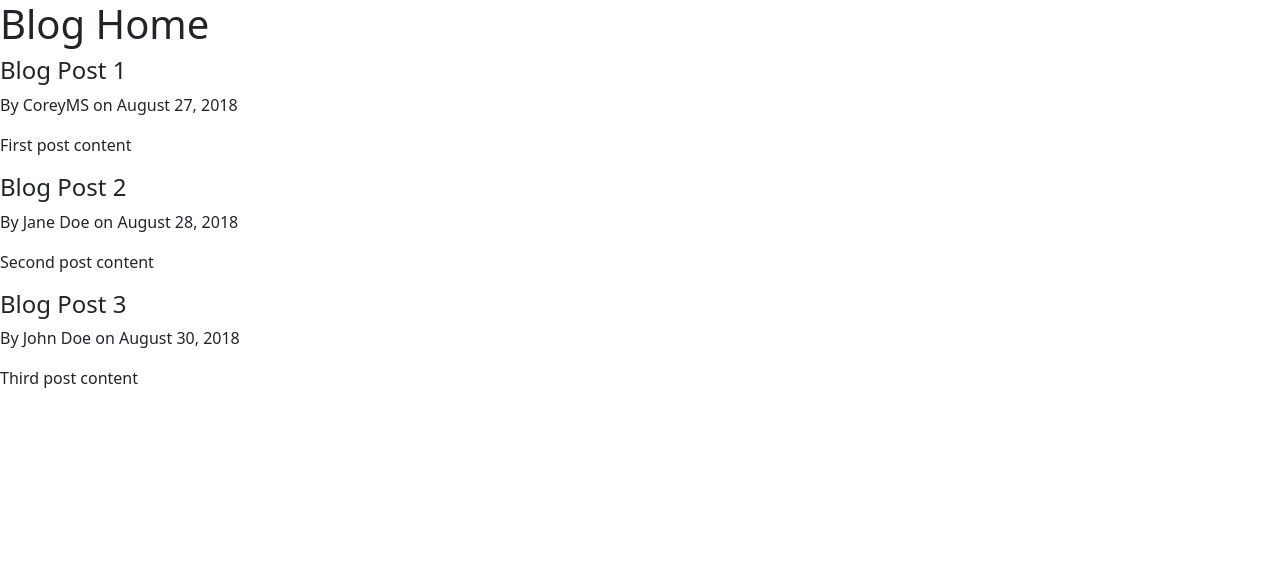
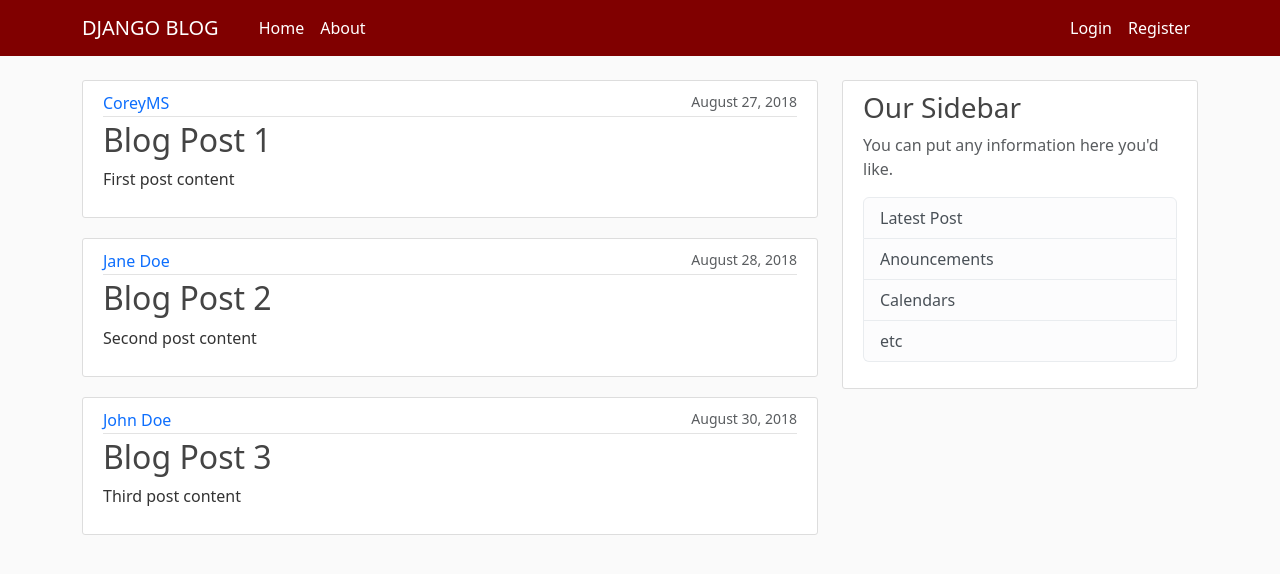
Before and after one commit to mfatir-y/web-app-django, a Django app: page / in a window 1280 px wide. Shown: the top 574 px of the page. Run offline with Django 5.2, Linux system fonts and the light colour scheme.

Commit message:
Styled base.html and added static folder for css files in blog app

```diff
--- /dev/null
+++ b/blog/static/blog/main.css
@@ -0,0 +1,101 @@
+body {
+    background: #fafafa;
+    color: #333333;
+    margin-top: 5rem;
+}
+
+h1, h2, h3, h4, h5, h6 {
+  color: #444444;
+}
+
+ul {
+  margin: 0;
+}
+
+#navbarToggle {
+  display: flex;
+  flex-direction: row;
+  justify-content: space-between;
+}
+
+.navbar-brand {
+  margin-right: 2rem;
+}
+
+.bg-steel {
+  background-color: maroon;
+}
+
+.site-header .navbar-nav .nav-link {
+  color: #ffffff;
+}
+
+.site-header .navbar-nav .nav-link:hover {
+  color: #b0b0b0;
+}
+
+.site-header .navbar-nav .nav-link.active {
+  font-weight: 500;
+}
+
+.content-section {
+  background: #ffffff;
+  padding: 10px 20px;
+  border: 1px solid #dddddd;
+  border-radius: 3px;
+  margin-bottom: 20px;
+}
+
+.article-title {
+  color: #444444;
+}
+
+a.article-title:hover {
+  color: #428bca;
+  text-decoration: none;
+}
+
+.article-content {
+  white-space: pre-line;
+}
+
+.article-img {
+  height: 65px;
+  width: 65px;
+  margin-right: 16px;
+}
+
+.article-metadata {
+  padding-bottom: 1px;
+  margin-bottom: 4px;
+  border-bottom: 1px solid #e3e3e3;
+  display: flex;
+  flex-direction: row;
+  justify-content: space-between;
+}
+
+.article-metadata a:hover {
+  color: #333;
+  text-decoration: none;
+}
+
+.article-svg {
+  width: 25px;
+  height: 25px;
+  vertical-align: middle;
+}
+
+.account-img {
+  height: 125px;
+  width: 125px;
+  margin-right: 20px;
+  margin-bottom: 16px;
+}
+
+.account-heading {
+  font-size: 2.5rem;
+}
+
+a {
+  text-decoration: none;
+}
--- a/blog/templates/blog/base.html
+++ b/blog/templates/blog/base.html
@@ -1,3 +1,4 @@
+{% load static %}
 <!DOCTYPE html>
 <html lang="en">
 <head>
@@ -9,8 +10,52 @@
         <title>Django Blog</title>
     {% endif %}
     <link href="https://cdn.jsdelivr.net/npm/bootstrap@5.3.3/dist/css/bootstrap.min.css" rel="stylesheet" integrity="sha384-QWTKZyjpPEjISv5WaRU9OFeRpok6YctnYmDr5pNlyT2bRjXh0JMhjY6hW+ALEwIH" crossorigin="anonymous">
+    <link rel="stylesheet" href="{% static 'blog/main.css' %}" type="text/css">
 </head>
 <body>
-    {% block content %}{% endblock content %}
+    <header class="site-header">
+        <nav class="navbar navbar-expand-md navbar-dark bg-steel fixed-top">
+            <div class="container">
+                <a href="{% url 'blog-home' %}" class="navbar-brand mr-4">DJANGO BLOG</a>
+                <button class="navbar-toggler" type="button" data-toggle="collapse" data-target="#navbarToggle" aria-controls="navbarToggle" aria-expanded="false" aria-label="Toggle navigation">
+                    <span class="navbar-toggler-icon"></span>
+                </button>
+                <div class="collapse navbar-collapse" id="navbarToggle">
+                    <div class="navbar-nav mr-auto">
+                        <a href="{% url 'blog-home' %}" class="nav-item nav-link">Home</a>
+                        <a href="{% url 'blog-about' %}" class="nav-item nav-link">About</a>
+                    </div>
+
+                    <div class="navbar-nav">
+                        <a href="#" class="nav-item nav-link">Login</a>
+                        <a href="#" class="nav-item nav-link">Register</a>
+                    </div>
+                </div>
+            </div>
+        </nav>
+    </header>
+    <main class="container">
+        <div class="row">
+            <div class="col-md-8">
+                {% block content %}{% endblock content %}
+            </div>
+            <div class="col-md-4">
+                <div class="content-section">
+                    <h3>Our Sidebar</h3>
+                    <p class='text-muted'>You can put any information here you'd like.
+                        <ul class="list-group">
+                            <li class="list-group-item list-group-item-light">Latest Post</li>
+                            <li class="list-group-item list-group-item-light">Anouncements</li>
+                            <li class="list-group-item list-group-item-light">Calendars</li>
+                            <li class="list-group-item list-group-item-light">etc</li>
+                        </ul>
+                    </p>
+                </div>
+            </div>
+        </div>
+    </main>
+
+    <script src="https://cdn.jsdelivr.net/npm/@popperjs/core@2.11.8/dist/umd/popper.min.js" integrity="sha384-I7E8VVD/ismYTF4hNIPjVp/Zjvgyol6VFvRkX/vR+Vc4jQkC+hVqc2pM8ODewa9r" crossorigin="anonymous"></script>
+<script src="https://cdn.jsdelivr.net/npm/bootstrap@5.3.3/dist/js/bootstrap.min.js" integrity="sha384-0pUGZvbkm6XF6gxjEnlmuGrJXVbNuzT9qBBavbLwCsOGabYfZo0T0to5eqruptLy" crossorigin="anonymous"></script>
 </body>
 </html>
--- a/blog/templates/blog/home.html
+++ b/blog/templates/blog/home.html
@@ -1,11 +1,18 @@
 {% extends "blog/base.html" %}
 
 {% block content %}
-    <h1>Blog Home</h1>
-
     {% for post in posts %}
-        <h4>{{ post.title }}</h4>
-        <p>By {{ post.author }} on {{ post.date_posted }}</p>
-        <p>{{ post.content }}</p>
+        <article class="media content-section">
+            <div class="media-body">
+                <div class="article-metadata">
+                    <a class="mr-2" href="#">{{ post.author }}</a>
+                    <small class="text-muted">{{ post.date_posted }}</small>
+                </div>
+                <h2>
+                    <a class="article-title" href="#">{{ post.title }}</a>
+                </h2>
+                <p class="article-content">{{ post.content }}</p>
+            </div>
+      </article>
     {% endfor %}
 {% endblock content %}
```
